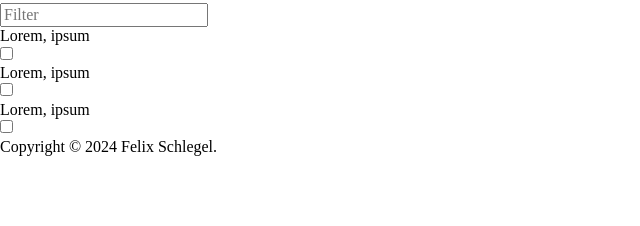
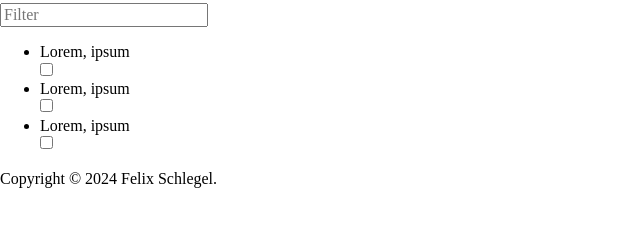
Before and after one commit to Slartibartfass2/web-engineering-routernplaner, a plain HTML site: page stops.html in a window 1280 px wide. Shown: the part 454-680 px from the top of the page, without its empty margins (0-640 px from the left). Drawn offline with nearby package versions, Linux system fonts and the light colour scheme.

Commit message:
refactor: Changed stop list to actually list elements instead of divs

```diff
--- a/stops.html
+++ b/stops.html
@@ -30,20 +30,20 @@
                     id="stop-filter"
                     placeholder="Filter"
                 />
-                <div class="stop-list">
-                    <div>
+                <ul class="stop-list">
+                    <li>
                         <div>Lorem, ipsum</div>
                         <input type="checkbox" name="stop-check" />
-                    </div>
-                    <div>
+                    </li>
+                    <li>
                         <div>Lorem, ipsum</div>
                         <input type="checkbox" name="stop-check" />
-                    </div>
-                    <div>
+                    </li>
+                    <li>
                         <div>Lorem, ipsum</div>
                         <input type="checkbox" name="stop-check" />
-                    </div>
-                </div>
+                    </li>
+                </ul>
             </section>
         </main>
         <footer>Copyright © 2024 Felix Schlegel.</footer>
```
